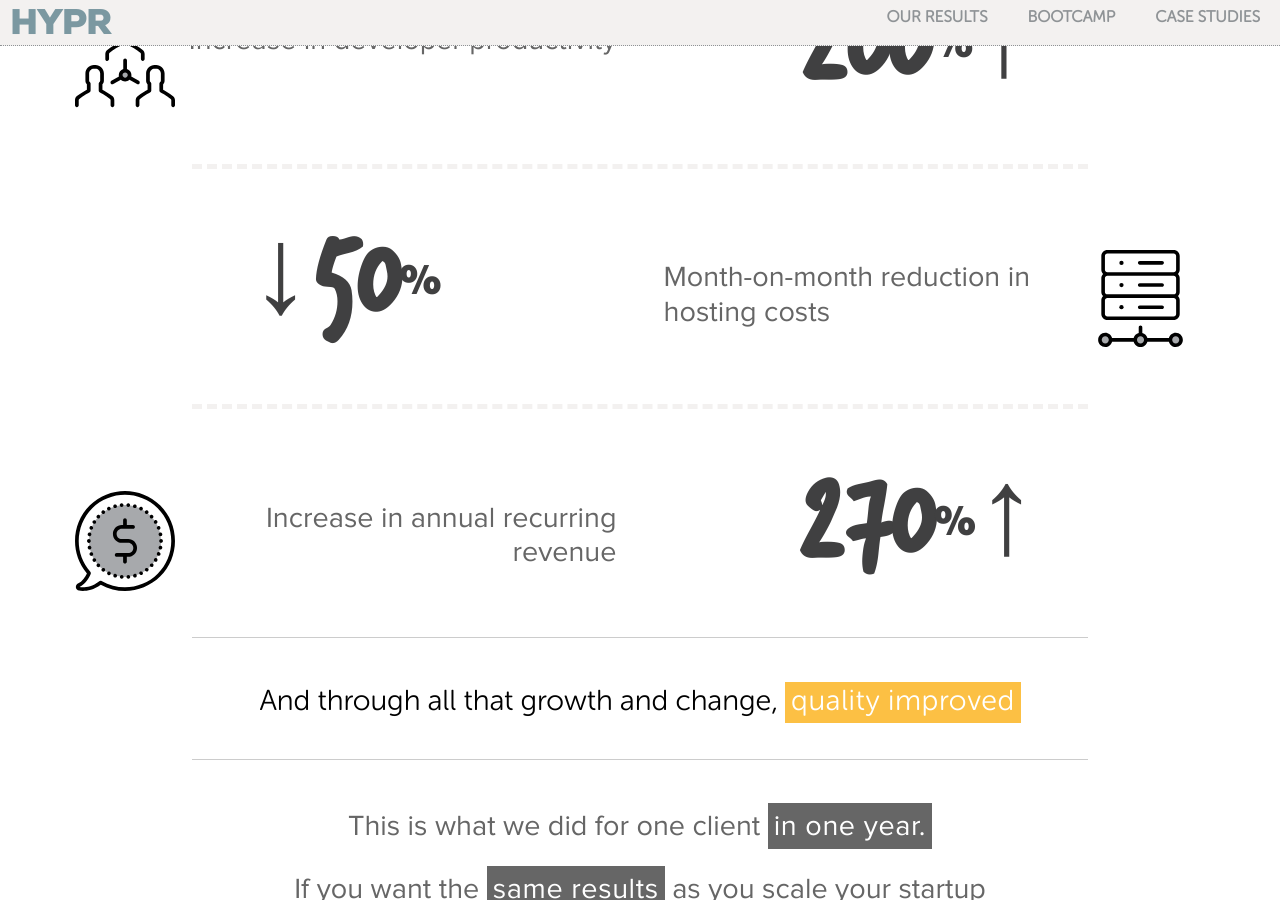
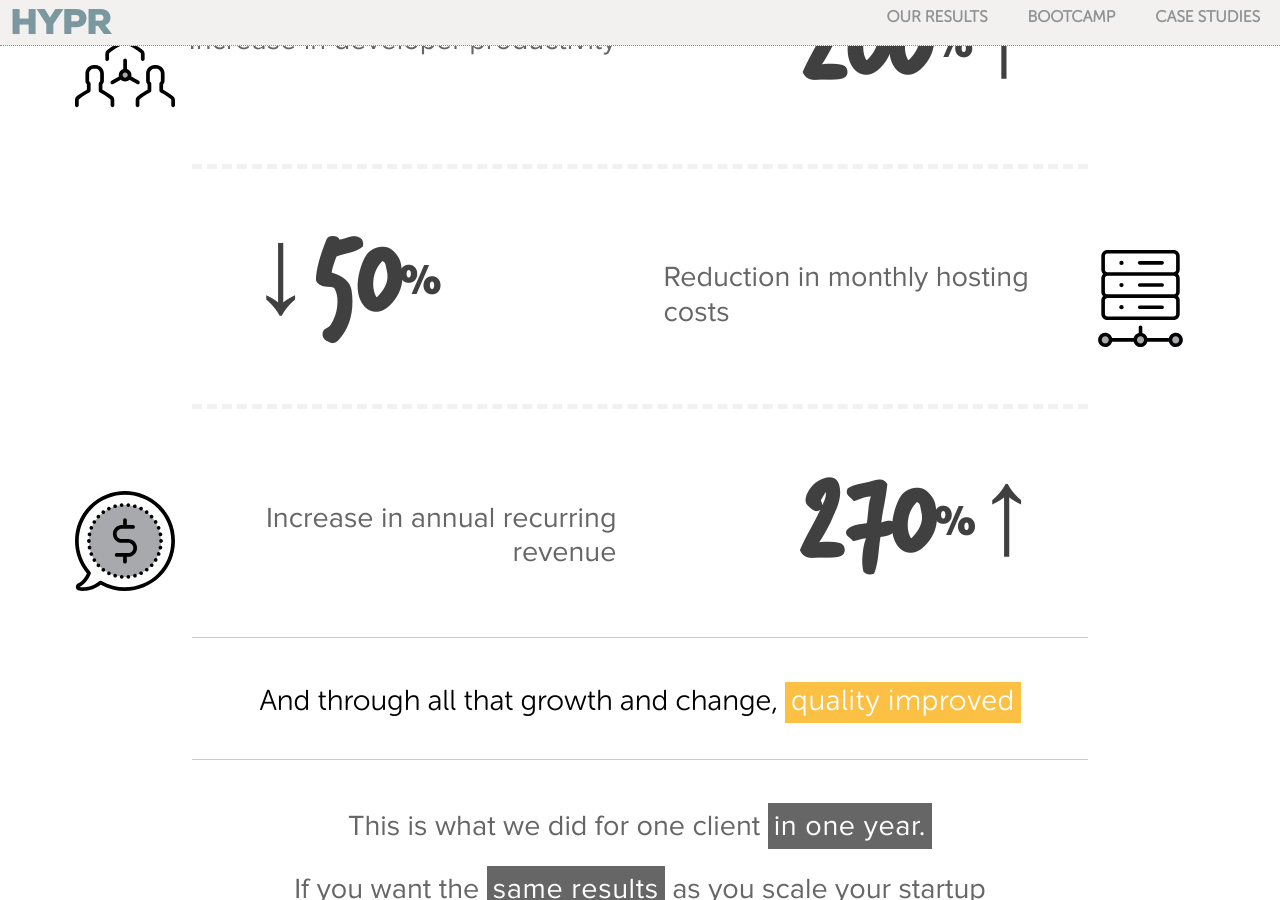
Before and after one commit to hyprnz/hyprnz.github.io, a Jekyll site: the page built from our-results.md, in a window 1280 px wide and 900 px high, scrolled down 676 px. Built offline with Jekyll 4.4.1, drawn with Linux system fonts in a browser that asks for light colours; some web fonts are replaced.

Commit message:
Our results changes

```diff
--- a/_layouts/our-results.html
+++ b/_layouts/our-results.html
@@ -69,7 +69,7 @@
                 <div class="ourresults-image image-right">
                     <img alt="decreased costs" src="../images/server.svg">
                 </div>
-                <p class="result">Month-on-month reduction in hosting costs</p>
+                <p class="result">Reduction in monthly hosting costs</p>
 
             </div>
         </div>
```
